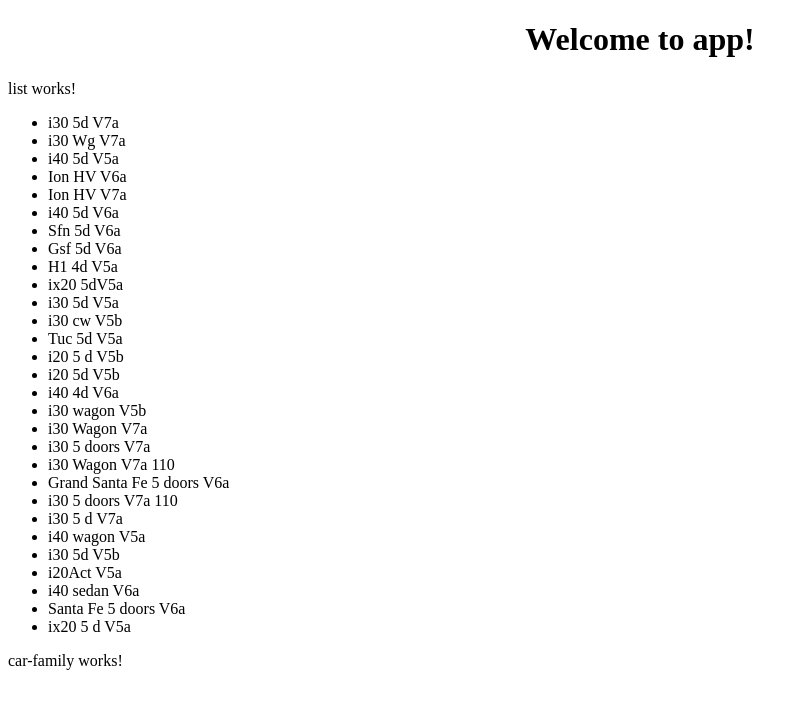
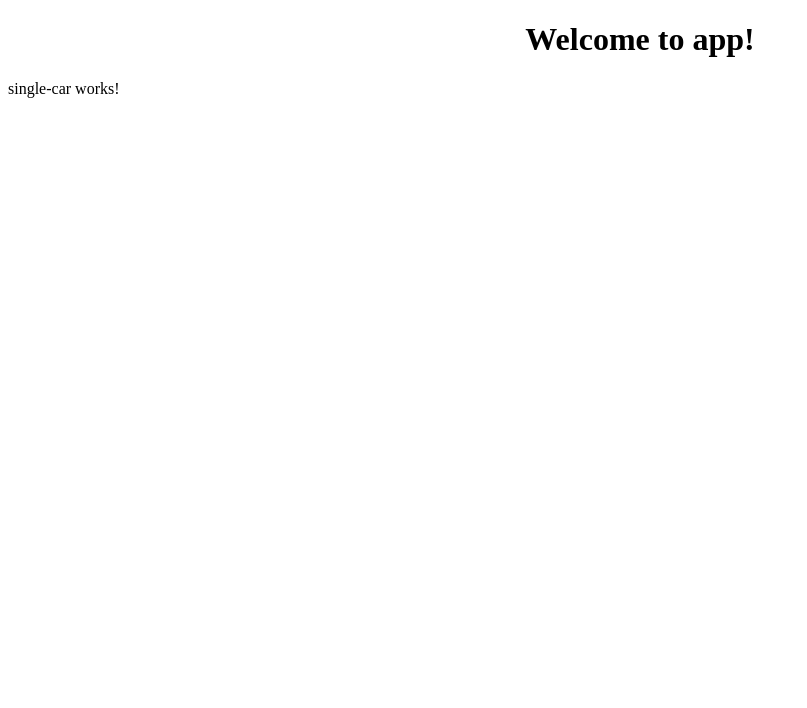
Before and after one commit to alainduchateau/bigTest, an Angular app: page /detail/1 in a window 1280 px wide. Shown: the top 708 px of the page, without its empty margins (0-807 px from the left). Built offline with nearby package versions, Linux system fonts and the light colour scheme.

Commit message:
rougint with passing datas

```diff
--- a/src/app/app.component.html
+++ b/src/app/app.component.html
@@ -5,6 +5,10 @@
   </h1>
 </div>
 
-<app-list></app-list>
-
-<app-car-family></app-car-family>
+<div class="container">
+  <div class="row">
+    <div class="col-xs-12">
+      <router-outlet></router-outlet>
+    </div>
+  </div>
+</div>
--- a/src/app/app.module.ts
+++ b/src/app/app.module.ts
@@ -7,6 +7,15 @@ import { bigDealService } from './services/bigDeal.service';
 import { ListComponent } from './list/list.component';
 import { SingleCarComponent } from './single-car/single-car.component';
 import { CarFamilyComponent } from './car-family/car-family.component';
+import { Routes } from '@angular/router';
+import { RouterModule } from '@angular/router';
+
+const appRoutes: Routes = [
+
+  { path: 'family/:modelFamily', component: CarFamilyComponent},
+  { path: 'detail/:modelReference', component: SingleCarComponent},
+  { path: '', component: ListComponent }
+];
 
 
 @NgModule({
@@ -17,7 +26,8 @@ import { CarFamilyComponent } from './car-family/car-family.component';
     CarFamilyComponent
   ],
   imports: [
-    BrowserModule
+    BrowserModule,
+    RouterModule.forRoot(appRoutes)
   ],
   providers: [bigDealService],
   bootstrap: [AppComponent]
--- a/src/app/car-family/car-family.component.html
+++ b/src/app/car-family/car-family.component.html
@@ -1,3 +1,7 @@
 <p>
   car-family works!
 </p>
+
+<li *ngFor="let model of modelFamilyList">
+  <a routerLink="../../detail/{{model.Reference}}">{{ model.Reference }}</a>
+</li>
--- a/src/app/car-family/car-family.component.ts
+++ b/src/app/car-family/car-family.component.ts
@@ -8,13 +8,15 @@ import { bigDealService } from '../services/bigDeal.service';
 })
 export class CarFamilyComponent implements OnInit {
 
+  modelFamily:string = "i30 5d V7a";
+
   constructor(private bigDealService:bigDealService) { }
 
-  modelFamily : any;
+  modelFamilyList : any;
 
   ngOnInit() {
 
-    this.modelFamily = this.bigDealService.getCarByModel("i30 5d V7a");
+    this.modelFamilyList = this.bigDealService.getCarByModel(this.modelFamily);
 
     console.log(this.modelFamily);
 
--- a/src/app/list/list.component.html
+++ b/src/app/list/list.component.html
@@ -4,8 +4,8 @@
 <div ng-repeat="car in listVehicles " >
 
   <ul>
-    <li *ngFor="let carModel of carFamily">
-      {{ carModel }}
+    <li *ngFor="let carModel of carFamilies">
+      <a routerLink="family/{{carModel.Name}}">{{ carModel.Name }}</a>
     </li>
   </ul>
 </div>
--- a/src/app/list/list.component.ts
+++ b/src/app/list/list.component.ts
@@ -13,7 +13,7 @@ export class ListComponent implements OnInit {
 
   car: any;
 
-  carFamily: any;
+  carFamilies: any;
 
   constructor(private bigDealService : bigDealService) { }
 
@@ -24,22 +24,23 @@ export class ListComponent implements OnInit {
 
   listyByModels(carList){
 
-    this.carFamily = [];
+    this.carFamilies = [];
 
     carList.forEach(car => {
 
-          var found = this.carFamily.find(function(element) {
-            return element === car.Model;
+          var found = this.carFamilies.find(function(element) {
+            return element.Name === car.Model;
           });
 
         if(found){
-
+          console.log("trouvé");
         } else {
-          this.carFamily.push(car.Model);
+          var carFamily = {"Name":car.Model,"Fuel":21}
+          this.carFamilies.push(carFamily); console.log(this.carFamilies);
         }
       }
     );
-    console.log(this.carFamily);
+
   }
 
 }
--- a/src/app/single-car/single-car.component.ts
+++ b/src/app/single-car/single-car.component.ts
@@ -1,5 +1,6 @@
-import { Component, OnInit } from '@angular/core';
+import { Component,Input, OnInit } from '@angular/core';
 import { bigDealService } from '../services/bigDeal.service';
+import { ActivatedRoute } from '@angular/router';
 
 @Component({
   selector: 'app-single-car',
@@ -10,17 +11,16 @@ export class SingleCarComponent implements OnInit {
 
   car : any;
 
-  modelFamily:any;
+  modelReference: string;
 
-  constructor(private bigDealService:bigDealService) { }
+
+  constructor(private bigDealService:bigDealService,private route: ActivatedRoute) { }
 
   ngOnInit() {
+    //this.car = this.bigDealService.getCarById(this.modelReference);
 
-    this.car = this.bigDealService.getCarById('TMAH3517AJJ053967');
-
-    this.modelFamily = this.bigDealService.getCarByModel("i30 5d V7a");
-    console.log(this.modelFamily);
-
+      this.car = this.route.snapshot.params['modelReference'];
+      console.log(this.car);
   }
 
 }
```
Also changed, not shown: 1 other file (tests, documents, lock files or other folders).
